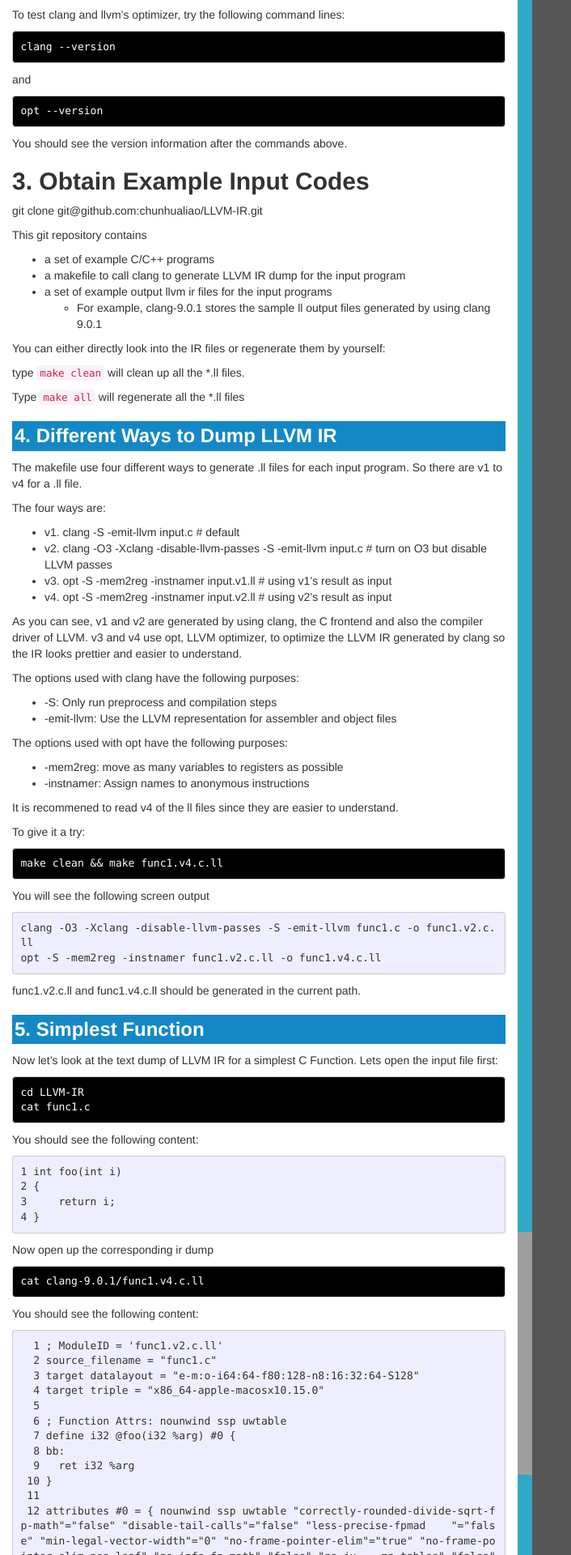
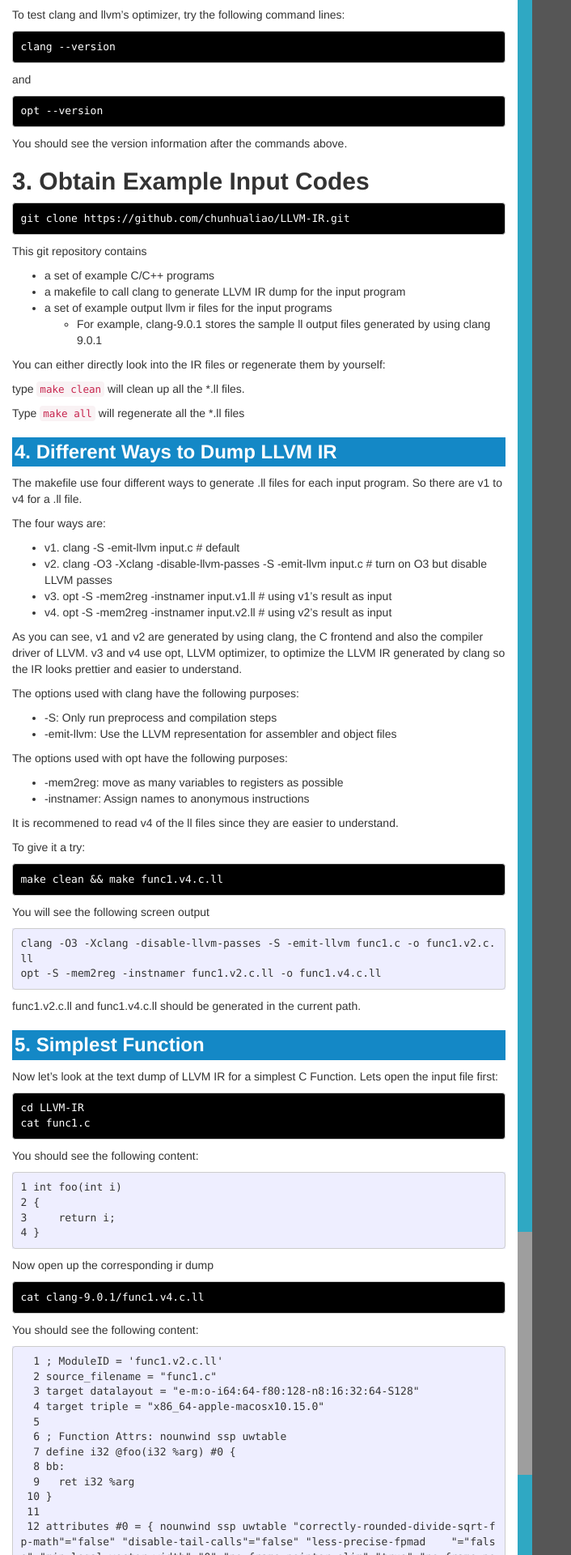
Before and after one commit to freeCompilerCamp/freecompilercamp.github.io, a Jekyll site: the page built from _posts/2020-03-25-llvm-ir.markdown, in a window 1280 px wide. Shown: the part 855-2775 px from the top of the page at 81% size, without its empty margins (0-706 px from the left). Built offline with Jekyll 4.4.1, drawn with Linux system fonts in a browser that asks for light colours; nearby versions of some CDN libraries; grey boxes are pictures that could not be loaded.

Commit message:
fix git clone command to allow public access

````diff
--- a/_posts/2020-03-25-llvm-ir.markdown
+++ b/_posts/2020-03-25-llvm-ir.markdown
@@ -46,7 +46,9 @@
 
 ## **3. Obtain Example Input Codes**
 
-git clone git@github.com:chunhualiao/LLVM-IR.git
+```.term1
+git clone https://github.com/chunhualiao/LLVM-IR.git
+```
 
 This git repository contains
 * a set of example C/C++ programs
````
